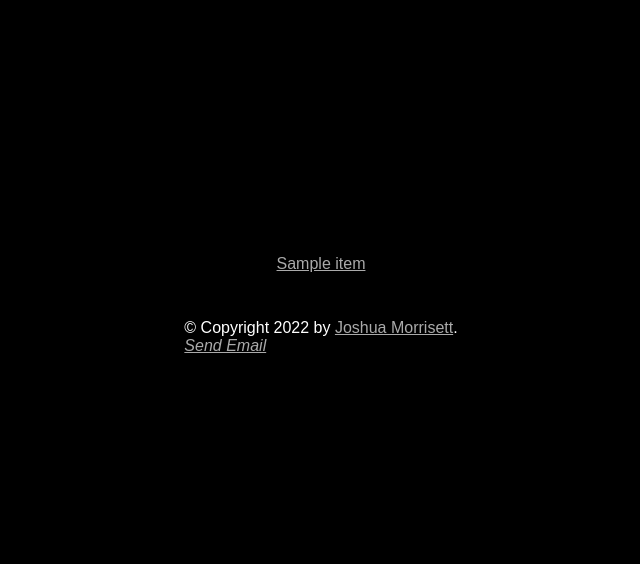
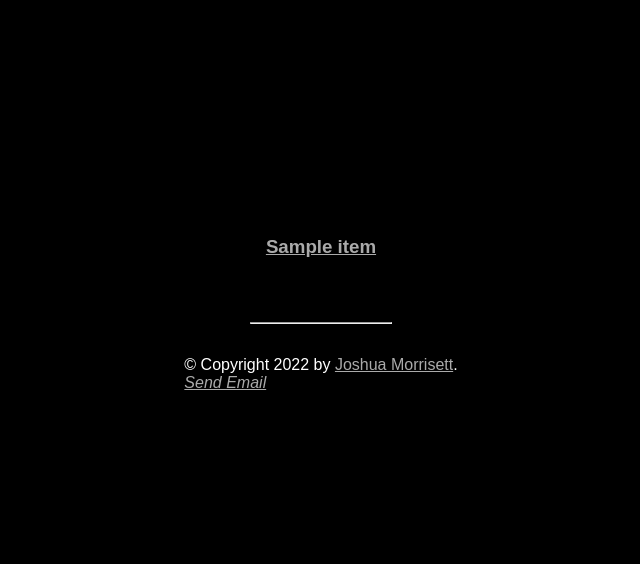
Before and after one commit to Jdmorrisett/flask-me, a Flask app: template templates/resume.html in a window 1280 px wide. Shown: the part 4908-5472 px from the top of the page, without its empty margins (319-959 px from the left). Run offline with Flask 2, Linux system fonts and the light colour scheme; the template is opened without the code that fills it: most values are stand-ins (such as "Sample title", 1, 10 or a date in 2020); some libraries are stand-ins or nearby versions.

```diff
--- a/templates/sitemap.html
+++ b/templates/sitemap.html
@@ -3,8 +3,9 @@
 <ul class="sitemap-list hidden">
     {% for item in nav.top %}
     <li class="{{ 'active' if item.is_active else '' }} sitemap-item">
-        <a class="sitemap-link" href="{{ item.url }}">{{ item.label }}</a>
+        <h3><a class="sitemap-link" href="{{ item.url }}">{{ item.label }}</a></h3>
     </li>
     {% endfor %}
 </ul>
+<hr>
 </span>
```
